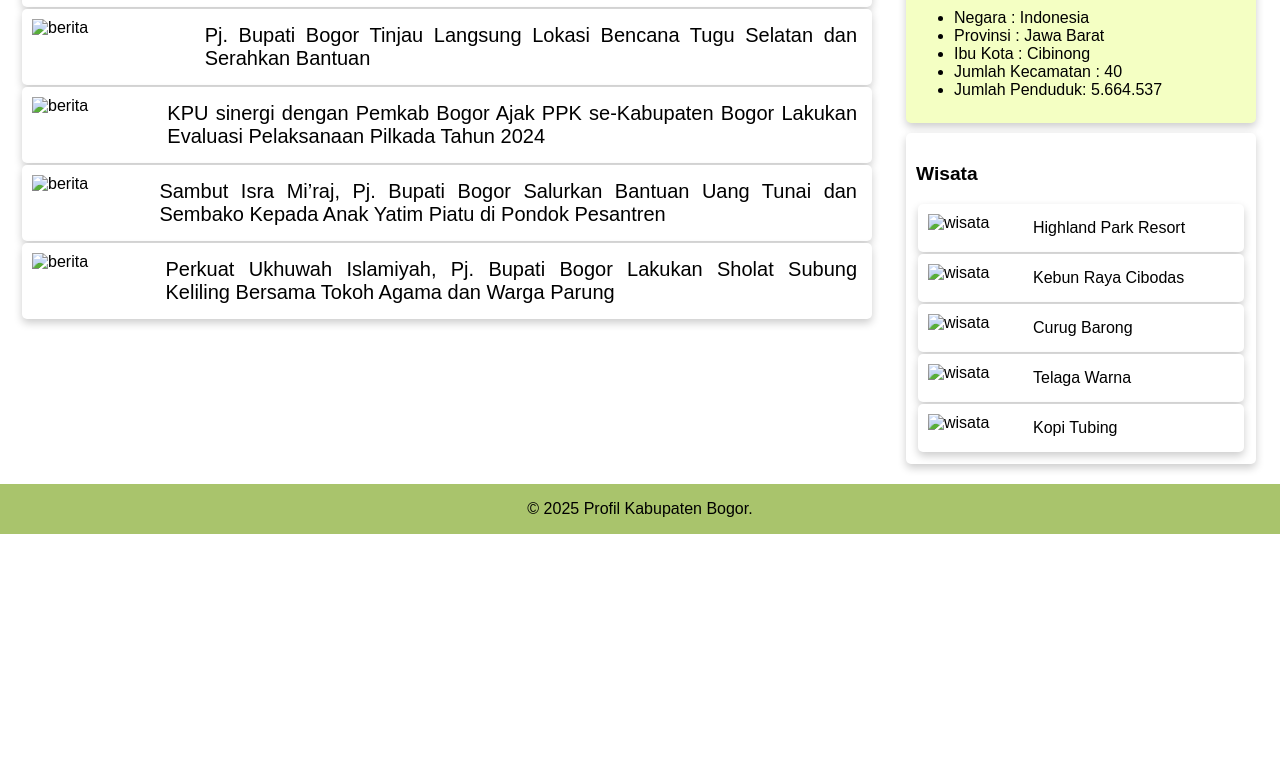
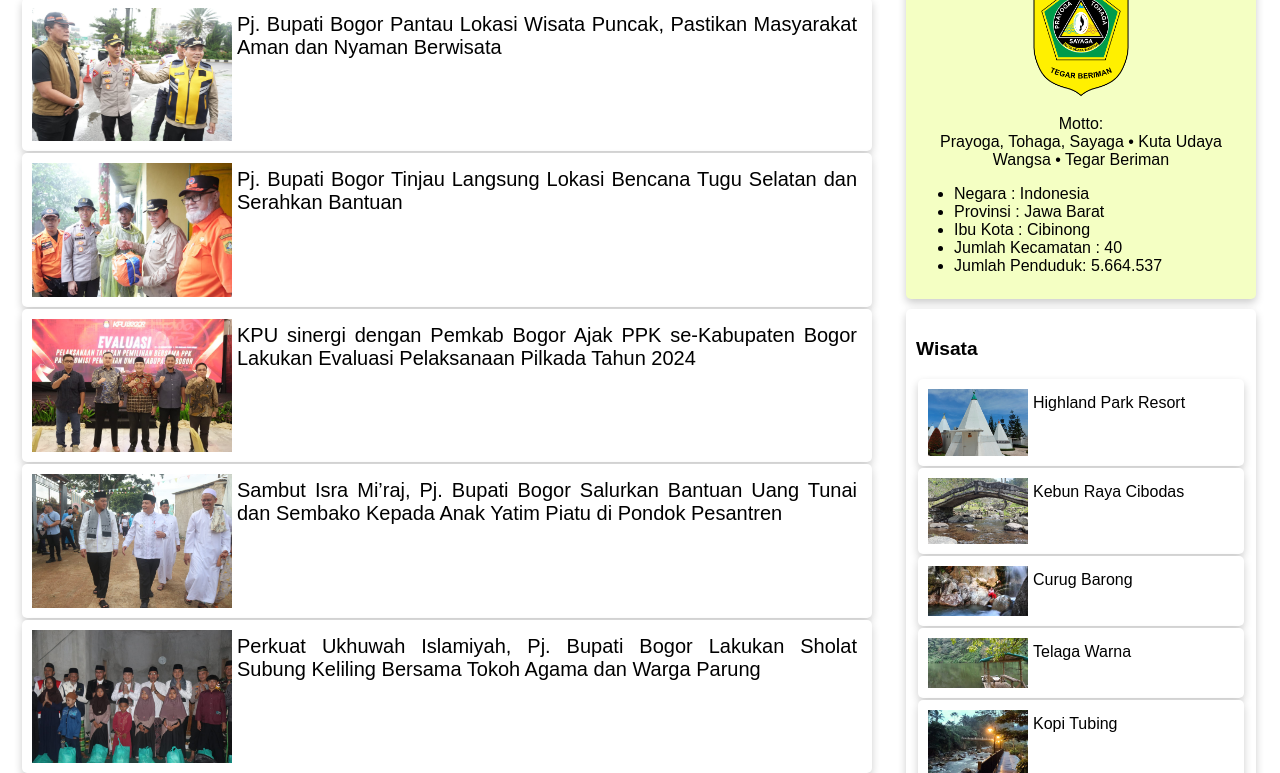
Before and after one commit to Pebri1018/projek-akhir-dicoding, a plain HTML site: page berita.html in a window 1280 px wide. Shown: the part 238-1011 px from the top of the page. Before the commit the page ends 800 px from the top, so only its background shows below. Drawn offline with Linux system fonts and the light colour scheme.

Commit message:
Update berita.html

```diff
--- a/berita.html
+++ b/berita.html
@@ -10,7 +10,7 @@
 <body>
     <header>
         <div class="lambang">
-            <img src="img/header-image.png" alt="lambang">
+            <img src="header-image.png" alt="lambang">
         </div>
         <nav class="navbar-container">
             <div class="nav-list">
@@ -31,23 +31,23 @@
                 <div class="berita">
                     <h3>Berita Terkini</h3>
                     <div class="list-berita">
-                        <img src="img/berita-satu.jpg" alt="berita">
+                        <img src="berita-satu.jpg" alt="berita">
                         <a href="https://bogorkab.go.id/berita/detail-berita/e3091b8c-144c-4e20-8a6d-ec127e256662">Pj. Bupati Bogor Pantau Lokasi Wisata Puncak, Pastikan Masyarakat Aman dan Nyaman Berwisata</a>
                     </div>
                     <div class="list-berita">
-                        <img src="img/berita-dua.jpg" alt="berita">
+                        <img src="berita-dua.jpg" alt="berita">
                         <a href="https://bogorkab.go.id/berita/detail-berita/23780636-4700-407b-a948-3ae810243ab5">Pj. Bupati Bogor Tinjau Langsung Lokasi Bencana Tugu Selatan dan Serahkan Bantuan</a>
                     </div>
                     <div class="list-berita">
-                        <img src="img/berita-tiga.jpg" alt="berita">
+                        <img src="berita-tiga.jpg" alt="berita">
                         <a href="https://bogorkab.go.id/berita/detail-berita/d21c2845-d379-4eab-8a26-ed3f05ea7101">KPU sinergi dengan Pemkab Bogor Ajak PPK se-Kabupaten Bogor Lakukan Evaluasi Pelaksanaan Pilkada Tahun 2024</a>
                     </div>
                     <div class="list-berita">
-                        <img src="img/berita-4.jpg" alt="berita">
+                        <img src="berita-4.jpg" alt="berita">
                         <a href="https://bogorkab.go.id/berita/detail-berita/0133c313-9b27-45a0-8bb4-3369dd1f1192">Sambut Isra Mi’raj, Pj. Bupati Bogor Salurkan Bantuan Uang Tunai dan Sembako Kepada Anak Yatim Piatu di Pondok Pesantren</a>
                     </div>
                     <div class="list-berita">
-                        <img src="img/berita-5.jpg" alt="berita">
+                        <img src="berita-5.jpg" alt="berita">
                         <a href="https://bogorkab.go.id/berita/detail-berita/e75f2fd9-ee59-42c1-a6a6-f1db0652bc0b">Perkuat Ukhuwah Islamiyah, Pj. Bupati Bogor Lakukan Sholat Subung Keliling Bersama Tokoh Agama dan Warga Parung</a>
                     </div>
                 </div>
@@ -58,7 +58,7 @@
             <div class="container">
             <h3>Informasi Lainnya</h3>
             <div class="lambang-aside">
-                <img src="img/Lambang_Kabupaten_Bogor.png" alt="lambang">
+                <img src="Lambang_Kabupaten_Bogor.png" alt="lambang">
             </div>
             <p>
                 Motto:<br>
@@ -76,23 +76,23 @@
             <div class="wisata">
                 <h3>Wisata</h3>
                 <div class="list-wisata">
-                    <img src="img/wisata-1.png" alt="wisata">
+                    <img src="wisata-1.png" alt="wisata">
                     <a href="https://maps.app.goo.gl/pPZdAdCyq6cfpT1W6">Highland Park Resort</a>
                 </div>
                 <div class="list-wisata">
-                    <img src="img/wisata-2.png" alt="wisata">
+                    <img src="wisata-2.png" alt="wisata">
                     <a href="https://maps.app.goo.gl/wm19crPjP6e2fTy49">Kebun Raya Cibodas</a>
                 </div>
                 <div class="list-wisata">
-                    <img src="img/wisata-3.jpg" alt="wisata">
+                    <img src="wisata-3.jpg" alt="wisata">
                     <a href="https://maps.app.goo.gl/7yBjfue9S8jJjBDq5">Curug Barong</a>
                 </div>
                 <div class="list-wisata">
-                    <img src="img/wisata-4.jpg" alt="wisata">
+                    <img src="wisata-4.jpg" alt="wisata">
                     <a href="https://maps.app.goo.gl/kAb3n4ixJJBvgyVR8">Telaga Warna</a>
                 </div>
                 <div class="list-wisata">
-                    <img src="img/wisata-5.jpg" alt="wisata">
+                    <img src="wisata-5.jpg" alt="wisata">
                     <a href="https://maps.app.goo.gl/Vm519aHSdXSBrLQ96">Kopi Tubing</a>
                 </div>
             </div>
```
